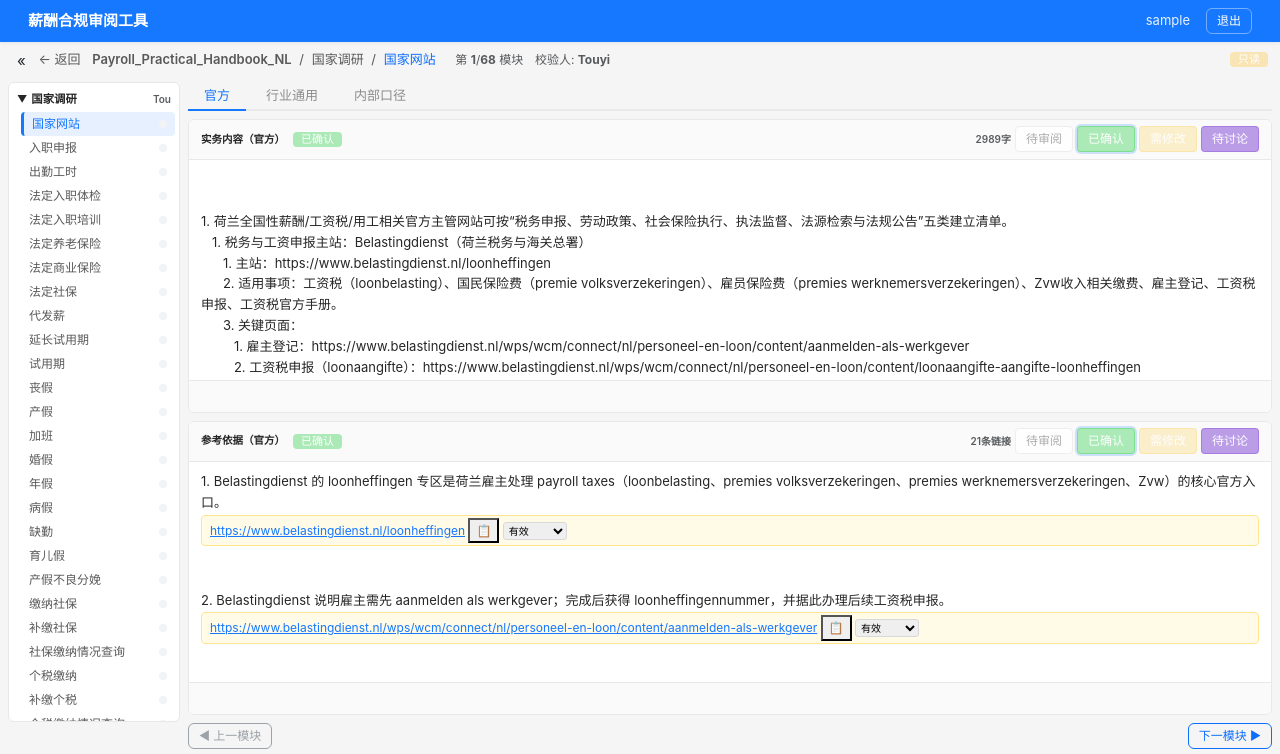
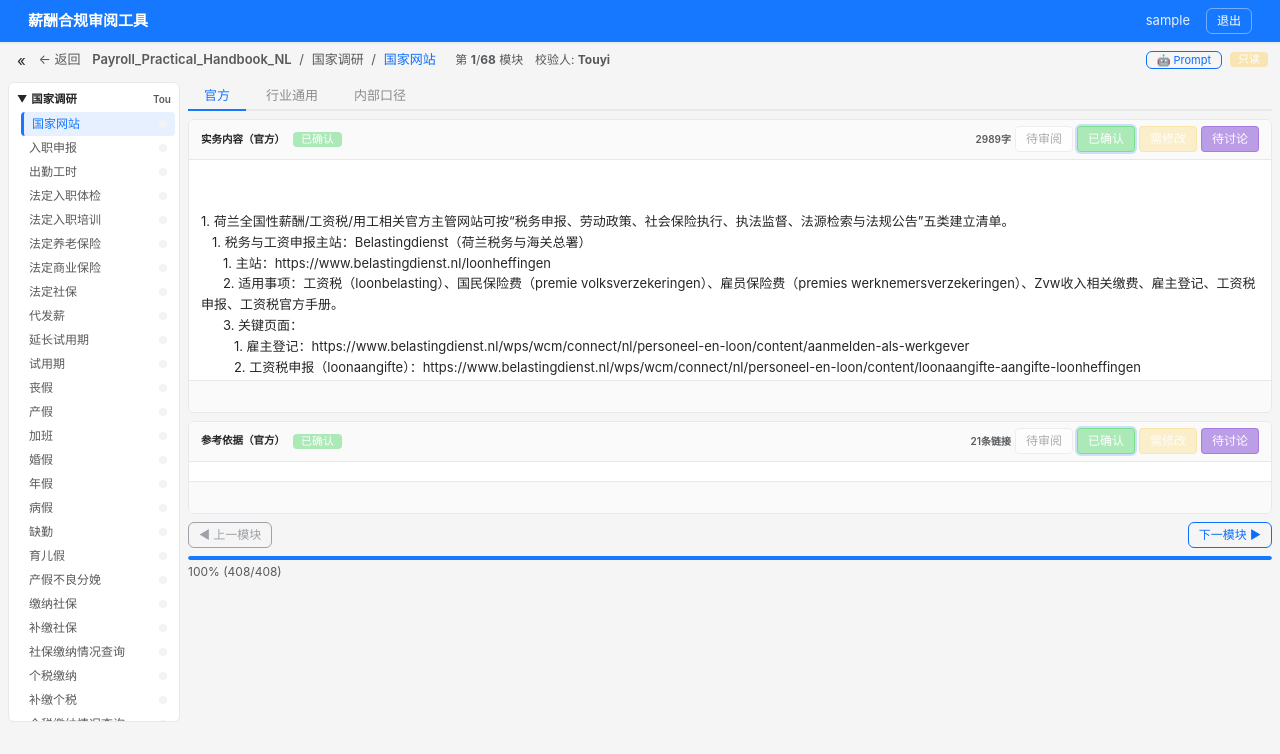
Before and after one commit to yangzhangscut2025/payroll-review-tool, a Flask app: page /projects/1/review in a window 1280 px wide. Shown: the top 754 px of the page. Run offline with Flask 3, Linux system fonts and the light colour scheme; the visitor is signed in with stand-in values (Sample User, id 1); data comes from the database, SQL or seed files in the repository; parts of the project's set-up code (start-up, migrations or seed data) failed here and were passed over; some libraries are stand-ins or nearby versions.

Commit message:
审阅页面加入AI Prompt生成和复制功能

```diff
--- a/static/js/review.js
+++ b/static/js/review.js
@@ -396,7 +396,89 @@ function navigateToIdx(projectId, idx) {
     window.location.href = '/projects/' + projectId + '/review?l2=' + idx;
 }
 
-function toggleSidebar() {
+function togglePrompt() {
+    var panel = document.getElementById('promptPanel');
+    if (!panel) return;
+    if (panel.style.display === 'none') {
+        panel.style.display = '';
+        generatePrompt();
+    } else {
+        panel.style.display = 'none';
+    }
+}
+
+function generatePrompt() {
+    var promptTemplate = document.getElementById('promptText');
+    if (!promptTemplate) return;
+
+    // Get current active pair
+    var activeTab = document.querySelector('.pair-tab.active');
+    var pairIdx = activeTab ? activeTab.getAttribute('data-pair') : '0';
+    var panel = document.getElementById('pairPanel' + pairIdx);
+    if (!panel) return;
+
+    // Get content text
+    var contentView = panel.querySelector('.content-view');
+    var contentText = contentView ? (contentView.textContent || '').trim() : '';
+
+    // Get reference URLs
+    var refTextEl = panel.querySelector('.ref-text');
+    var urls = [];
+    if (refTextEl) {
+        var dataUrls = refTextEl.getAttribute('data-urls');
+        if (dataUrls) {
+            try { urls = JSON.parse(dataUrls); } catch(e) {}
+        }
+    }
+
+    var prompt = '【任务】\n请根据我提供的有效链接，逐条核对以下信息的准确性。\n\n';
+    prompt += '【核对规则】\n';
+    prompt += '一、逐项判断标准\n';
+    prompt += '判断结论\t适用情形\n';
+    prompt += '正确\t链接原文能完整支持该信息\n';
+    prompt += '错误\t信息与链接原文矛盾、数据有误、错误引用条文\n';
+    prompt += '错误+缺漏\t信息同时存在错误和遗漏\n';
+    prompt += '缺漏\t核心正确，但漏掉了关键限定条件\n';
+    prompt += '未找到\t在所有链接中均无直接原文依据\n';
+    prompt += '推断成立\t无直接原文但可通过多条链接组合推断\n\n';
+    prompt += '二、拆分处理\n';
+    prompt += '● 如一条信息包含多个独立主张，需逐项拆分判断\n\n';
+    prompt += '三、数据核验\n';
+    prompt += '● 优先核验法律条款编号、日期、数字比例等硬性数据\n\n';
+    prompt += '四、上下文检查\n';
+    prompt += '● 检查是否存在过度泛化，补充原文限定条件\n\n';
+    prompt += '五、链接矛盾处理\n';
+    prompt += '● 以权威性更高、时效性更新的来源为准\n\n';
+    prompt += '六、否定性信息记录\n';
+    prompt += '● 判断为"未找到"或"错误"，需指出"该内容未出现在链接X中"\n\n';
+    prompt += '七、推断成立的标注\n';
+    prompt += '● 说明推断链条\n\n';
+    prompt += '八、时效性风险标注\n';
+    prompt += '● 3年以上链接需标注"建议与最新法规交叉验证"\n\n';
+    prompt += '九、外部引用检查\n';
+    prompt += '● 超链接需说明是否可访问及内容匹配\n\n';
+    prompt += '【输出格式】\n';
+    prompt += '【信息序号X】\n 判断：[正确/错误/错误+缺漏/缺漏/未找到/推断成立]\n';
+    prompt += ' 溯源：[链接编号]\n 说明：\n\n';
+    prompt += '【待核对信息】\n' + contentText + '\n\n';
+    prompt += '【参考链接】\n';
+    for (var i = 0; i < urls.length; i++) {
+        prompt += '链接' + (i+1) + '：' + urls[i] + '\n';
+    }
+
+    promptTemplate.value = prompt;
+}
+
+function copyPrompt() {
+    var textarea = document.getElementById('promptText');
+    if (!textarea) return;
+    textarea.select();
+    document.execCommand('copy');
+    var btn = event.target;
+    var orig = btn.textContent;
+    btn.textContent = '✓ 已复制';
+    setTimeout(function() { btn.textContent = orig; }, 2000);
+}
     var col = document.getElementById('sidebarCol');
     var tree = document.getElementById('sidebarTree');
     var btn = document.getElementById('sidebarToggleBtn');
--- a/templates/review.html
+++ b/templates/review.html
@@ -16,6 +16,7 @@
         <small class="ms-2 text-muted">校验人: <strong>{{ assigned_map.get(current_l1).assignee if assigned_map.get(current_l1) else '待分配' }}</strong></small>
     </div>
     <div class="d-flex align-items-center gap-2">
+        <button class="btn btn-sm btn-outline-primary py-0" style="font-size:11px;" onclick="togglePrompt()">🤖 Prompt</button>
         {% set is_mine = (assigned_map.get(current_l1) and assigned_map[current_l1].assignee == username) or project.created_by == username %}
         <span class="badge" style="background:{{ '#36cf5066' if is_mine else '#ffb70045' }};color:#fff;font-size:11px;">
             {{ '我的模块' if is_mine else '只读' }}
@@ -226,6 +227,21 @@
         </div>
         {% endfor %}
 
+        <!-- AI Prompt Panel -->
+        <div class="content-panel mb-2" id="promptPanel" style="display:none;">
+            <div class="panel-header d-flex justify-content-between">
+                <span class="fw-semibold small">🤖 AI 核对 Prompt</span>
+                <div>
+                    <button class="btn btn-sm py-0 px-1" onclick="generatePrompt()" style="font-size:11px;">🔄 刷新</button>
+                    <button class="btn btn-sm py-0 px-1" onclick="copyPrompt()" style="font-size:11px;">📋 复制</button>
+                    <button class="btn btn-sm py-0 px-1" onclick="document.getElementById('promptPanel').style.display='none'" style="font-size:14px;">×</button>
+                </div>
+            </div>
+            <div class="panel-body p-2">
+                <textarea id="promptText" class="form-control" style="font-size:11px;height:300px;resize:vertical;white-space:pre-wrap;"></textarea>
+            </div>
+        </div>
+
         <!-- Navigation -->
         <div class="d-flex justify-content-between mt-2">
             <a href="{{ url_for('review.review_workspace', project_id=project.id, l2=l2_index-1) }}"
```
